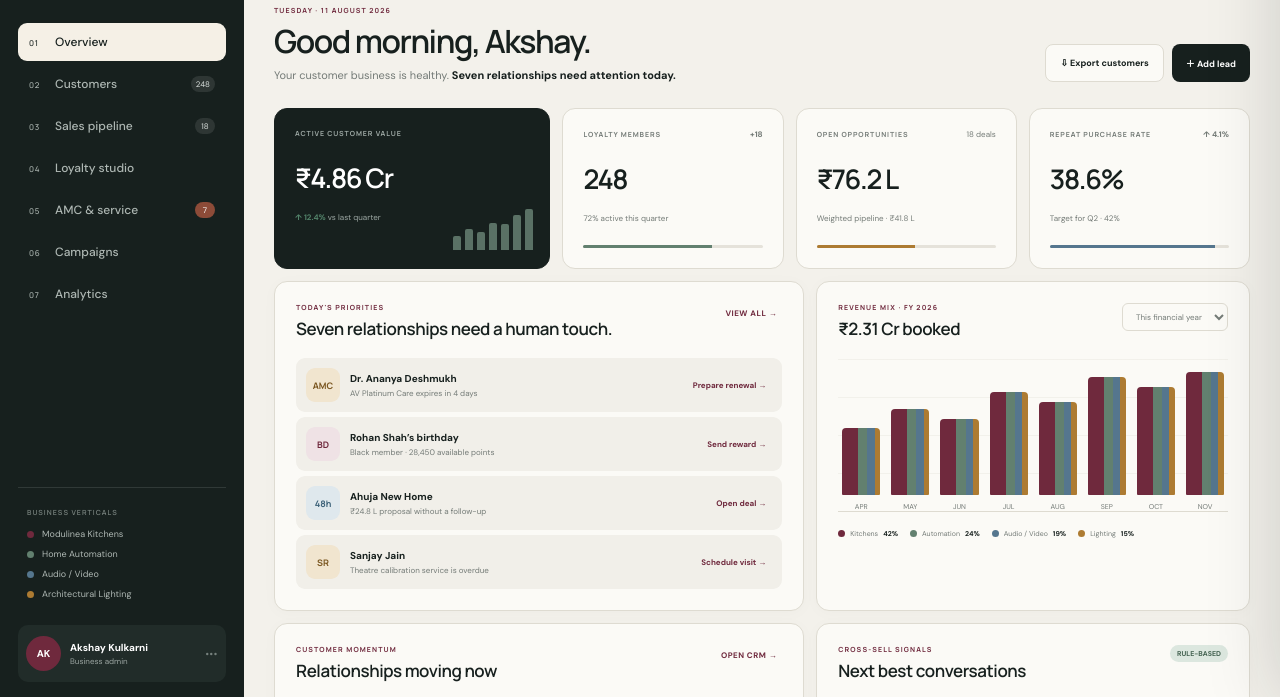
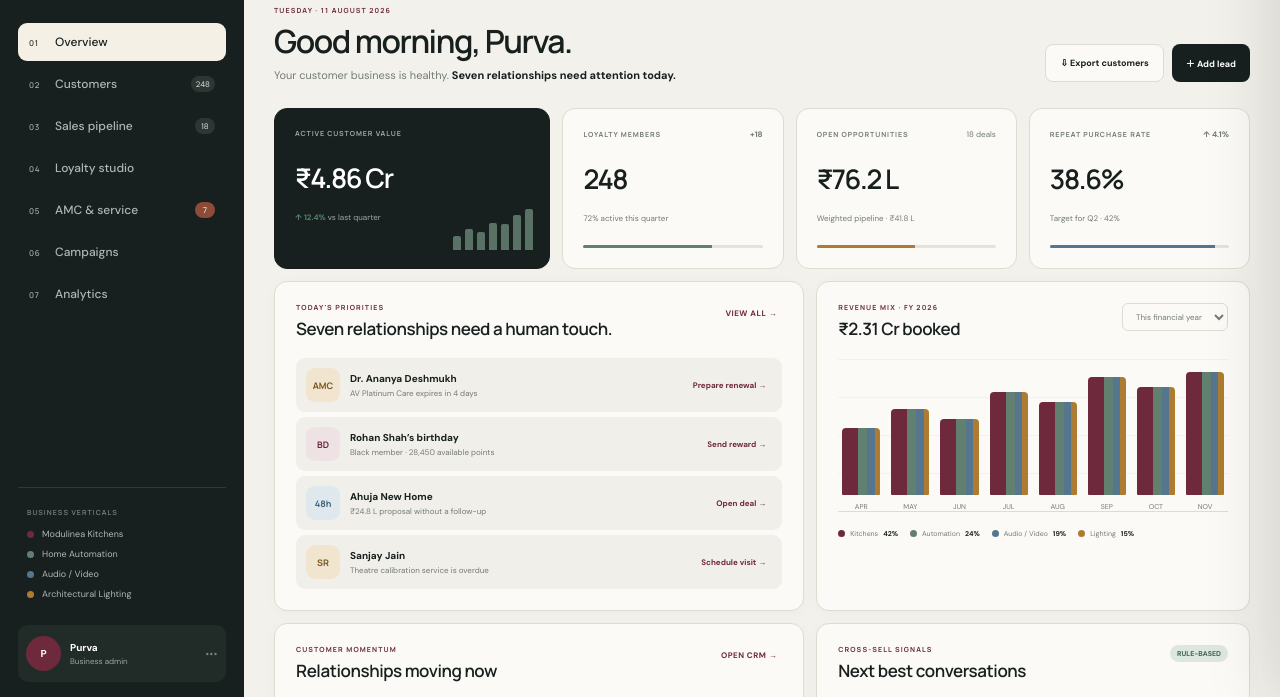
Before and after one commit to srslogics/Visual-Vibration, a website: page visual-vibrations-loyalty-crm/index.html in a window 1280 px wide. Shown: the part 100-797 px from the top of the page. Drawn offline with Linux system fonts and the light colour scheme.

Commit message:
Correct account name to Purva
Updates the business admin profile and dashboard greeting to Purva.

```diff
--- a/visual-vibrations-loyalty-crm/index.html
+++ b/visual-vibrations-loyalty-crm/index.html
@@ -46,7 +46,7 @@
         <span><i class="dot lighting"></i>Architectural Lighting</span>
       </div>
       <button class="profile-card" data-view="settings">
-        <span>AK</span><div><strong>Akshay Kulkarni</strong><small>Business admin</small></div><b>•••</b>
+        <span>P</span><div><strong>Purva</strong><small>Business admin</small></div><b>•••</b>
       </button>
     </aside>
 
@@ -70,7 +70,7 @@
       <div class="content">
         <section class="view active" id="dashboard">
           <div class="page-heading hero-heading">
-            <div><p class="eyebrow">TUESDAY · 11 AUGUST 2026</p><h1>Good morning, Akshay.</h1><p>Your customer business is healthy. <strong>Seven relationships need attention today.</strong></p></div>
+            <div><p class="eyebrow">TUESDAY · 11 AUGUST 2026</p><h1>Good morning, Purva.</h1><p>Your customer business is healthy. <strong>Seven relationships need attention today.</strong></p></div>
             <div class="heading-actions"><button class="secondary-button" id="exportCustomers">⇩ Export customers</button><button class="primary-button" data-open="lead">＋ Add lead</button></div>
           </div>
 
```
